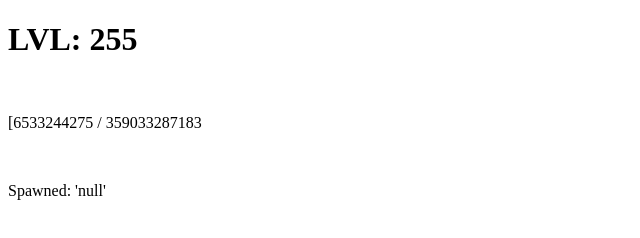
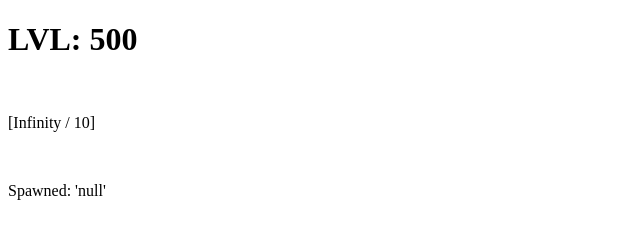
Before and after one commit to MrMegaWatt13/Basic-Game-Thing, a plain HTML site: page index.html in a window 1280 px wide. Shown: the whole page, without its empty margins (0-640 px from the left). Drawn offline with Linux system fonts and the light colour scheme.

Commit message:
Update index.html

```diff
--- a/index.html
+++ b/index.html
@@ -9,7 +9,7 @@
 <body>
 
 <h1>LVL: <span id="xplvl">0</span></h1><br>
-<p>[<span id="xp">0</span> / <span id="xpCost">10</span></p><br>
+<p>[<span id="xp">0</span> / <span id="xpCost">10</span>]</p><br>
 
 <p>Spawned: 'null'</p>
 
@@ -34,7 +34,7 @@ function xptolvl(){
 
 window.setInterval(function(){
 
-    xp = xp + 7853419467;
+    xp = Math.floor(1000000000000 * Math.pow(8573.9,xplvl));
     xptolvl();
 
 }, 10)
```
